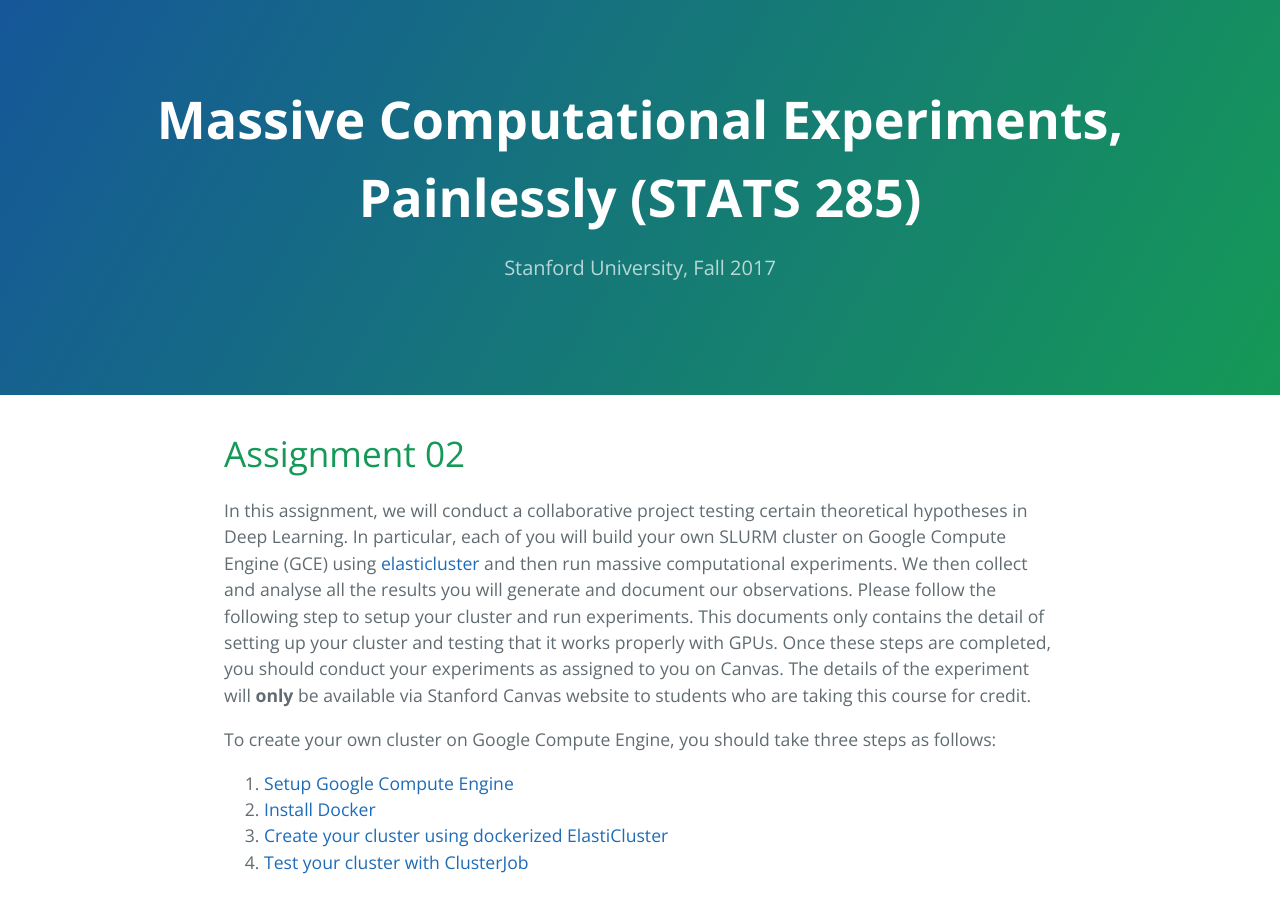
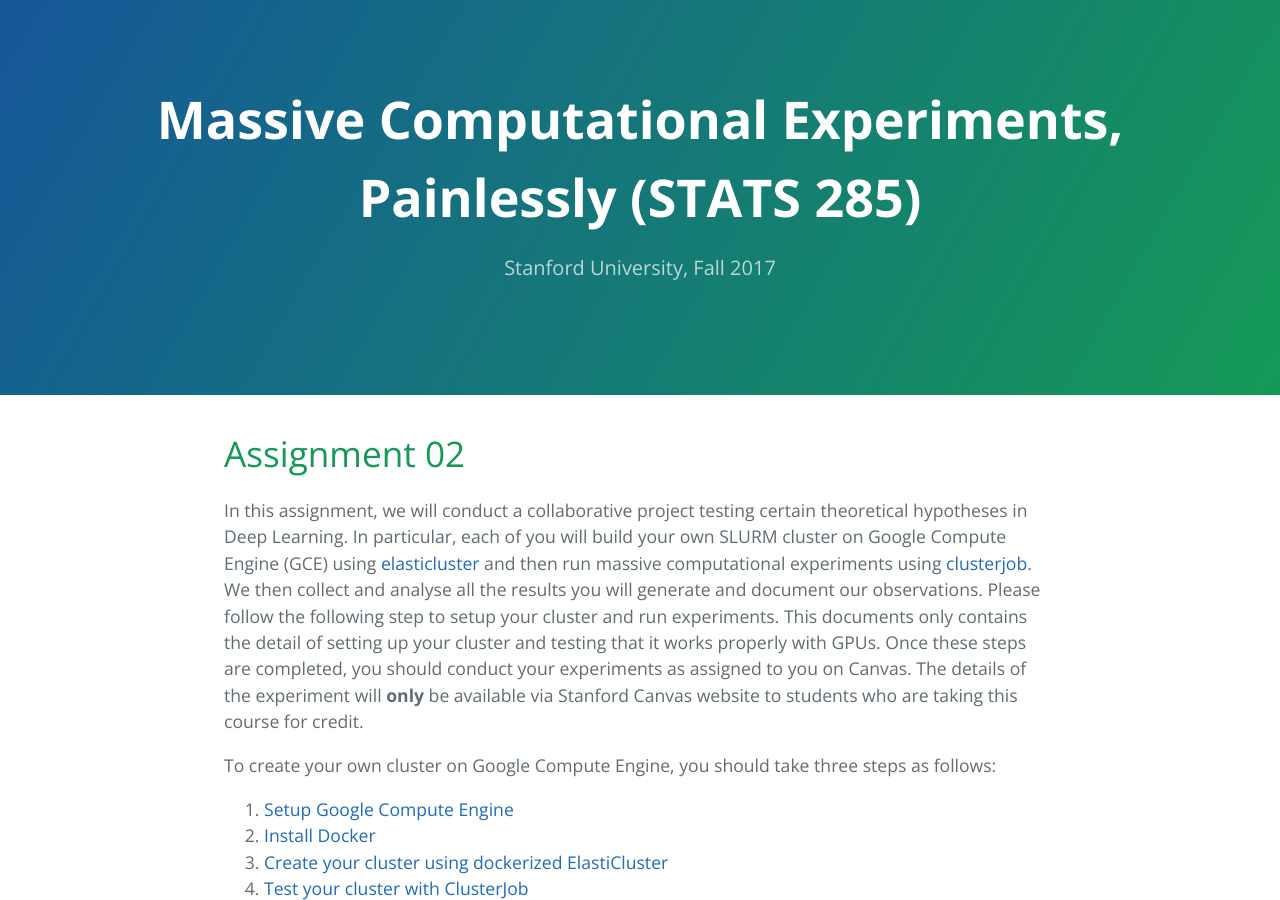
Before and after one commit to stats285/stats285.github.io, a Jekyll site: the page built from assets/assignments/02/assignment2.md, in a window 1280 px wide and 900 px high. Built offline with Jekyll 4.4.1, drawn with Linux system fonts in a browser that asks for light colours; the repository's description, which GitHub fills in, is left out; our own code applies the rules of GitHub Pages for plain Markdown files.

Commit message:
updated description

```diff
--- a/assets/assignments/02/assignment2.md
+++ b/assets/assignments/02/assignment2.md
@@ -7,7 +7,7 @@
 
 In this assignment, we will conduct a collaborative project testing certain theoretical hypotheses
 in Deep Learning. In particular, each of you will build your own SLURM cluster on Google Compute Engine (GCE) using [elasticluster](https://gc3-uzh-ch.github.io/elasticluster/)
-and then run massive computational experiments. We then collect and analyse all the results you will generate and document
+and then run massive computational experiments using [clusterjob](http://clusterjob.org). We then collect and analyse all the results you will generate and document
 our observations.
 Please follow the following step to setup your cluster and run experiments. This documents only contains the detail of setting up your cluster and testing that it works properly with GPUs. Once these steps are completed, you should conduct your experiments as assigned to you on Canvas. The details of the experiment will **only** be available via Stanford Canvas website to students who are taking this course for credit.
 
```
